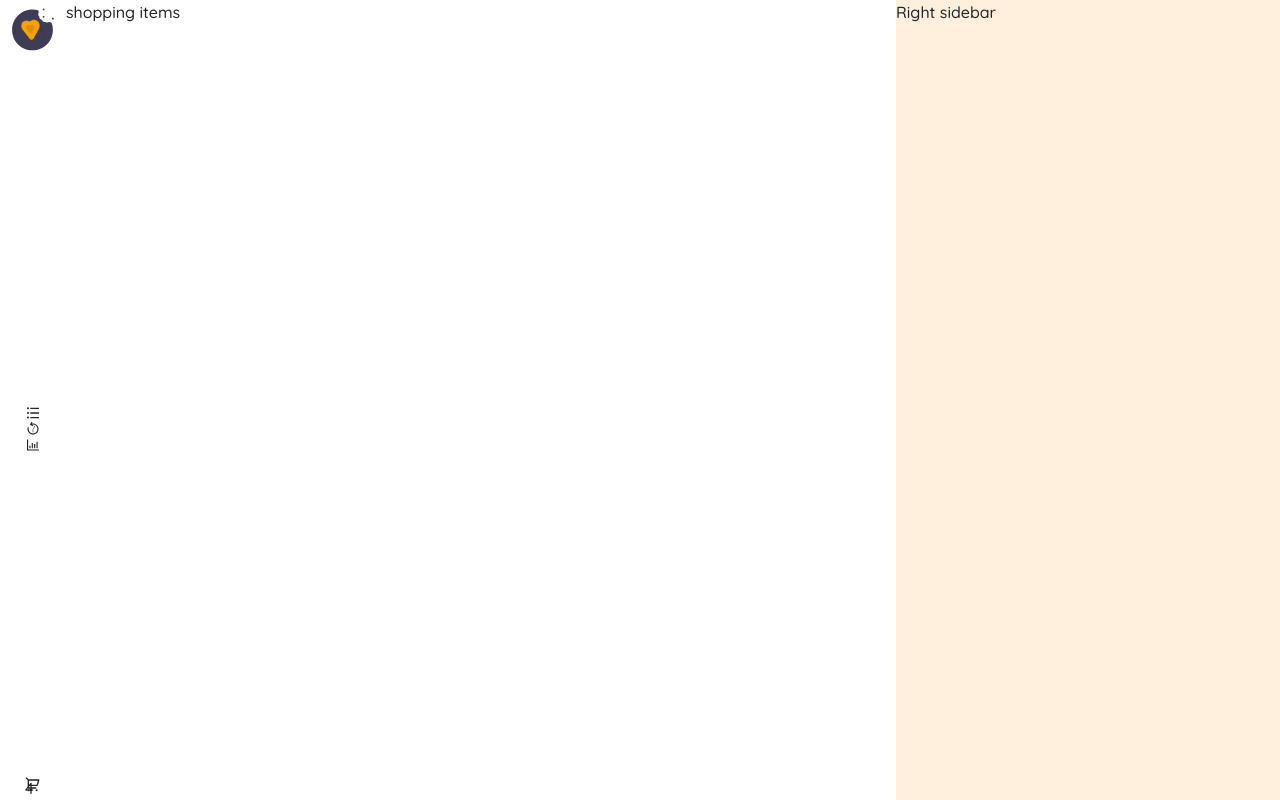
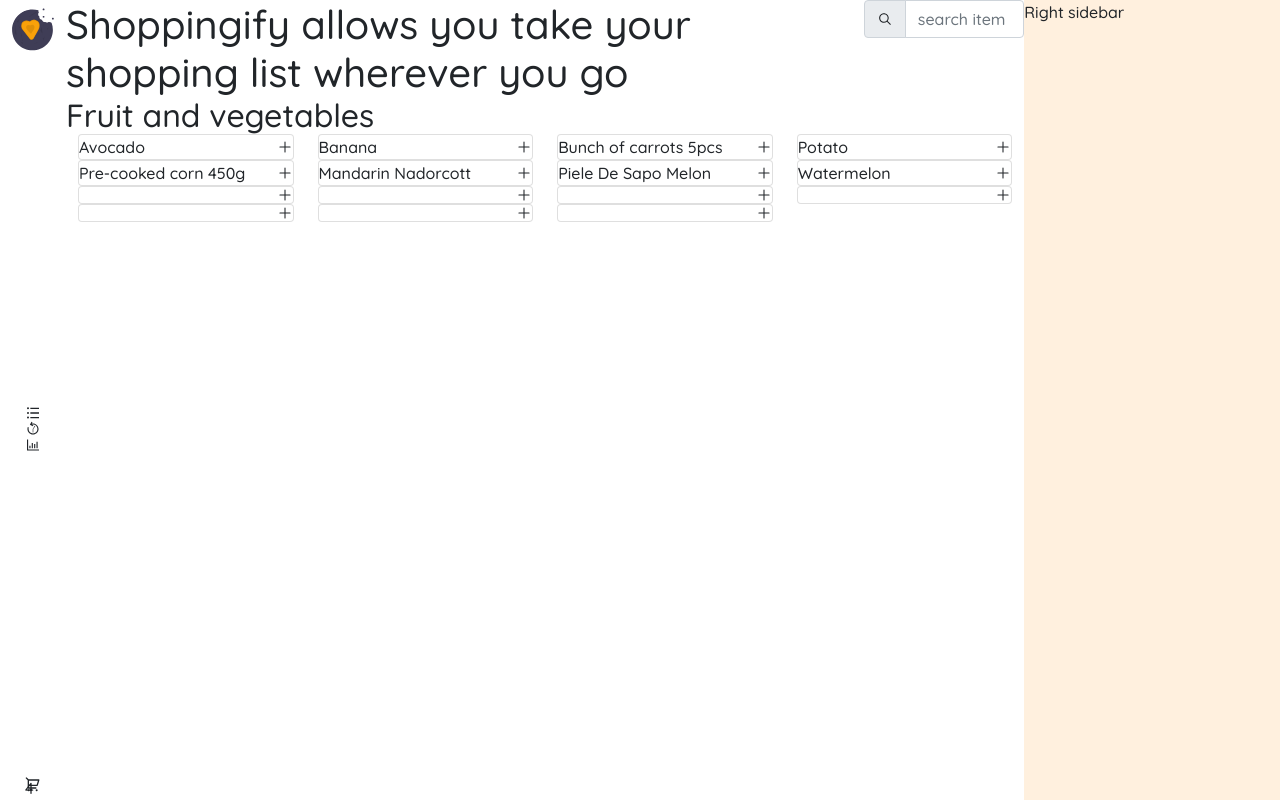
Before and after one commit to nkp1111/shoppingify-master, a React (Create React App) app: page / in a window 1280 px wide. Built offline with nearby package versions, Linux system fonts and the light colour scheme.

Commit message:
feat: show food items on home page

```diff
--- a/src/App.js
+++ b/src/App.js
@@ -3,6 +3,7 @@
 import { Sidebar, Main } from './pages'
 
 const App = () => {
+
   return (
     <div className='app d-flex'>
       <Sidebar />
--- a/src/component/ShoppingItem/index.js
+++ b/src/component/ShoppingItem/index.js
@@ -1,9 +1,54 @@
 import React from 'react'
+import { RxMagnifyingGlass, RxPlus } from 'react-icons/rx'
+
+import { foodItems, foodByCategory } from '../../utils'
+
+let itemsToShow = foodByCategory({ foodItems })
 
 const index = () => {
   return (
-    <div>
-      shopping items
+    <div className='main__content-items'>
+      <div className="items-header d-flex">
+        <h1><span>Shoppingify </span>
+          allows you take your shopping list wherever you go
+        </h1>
+        <form>
+          <div className="input-group mb-3">
+            <span className="input-group-text" id="basic-addon1">
+              <RxMagnifyingGlass className='mag-icon' />
+            </span>
+            <input type="text"
+              className="form-control"
+              placeholder="search item"
+              aria-label="search item"
+              aria-describedby="basic-addon1" />
+          </div>
+        </form>
+      </div>
+
+      <div className='items-show'>
+        {Object.keys(itemsToShow).map(item => (
+          <div key={item}>
+            {/* food category  */}
+            <h2>{item}</h2>
+            <div className="container">
+              <div className="row">
+                {itemsToShow[item].map(item => (
+                  <div key={item.id}
+                    className='col-lg-3 col-md-4 col-6'>
+                    {/* food product  */}
+                    <div className="card flex-row align-items-center justify-content-between">
+                      <p>{item.name}</p>
+                      <p><RxPlus className='plus-icon' /></p>
+                    </div>
+                  </div>
+                ))}
+              </div>
+            </div>
+          </div>
+        ))}
+      </div>
+
     </div>
   )
 }
--- a/src/index.css
+++ b/src/index.css
@@ -43,6 +43,7 @@
 h5,
 h6 {
   overflow-wrap: break-word;
+  margin: 0;
 }
 
 /* general styles  */
```
